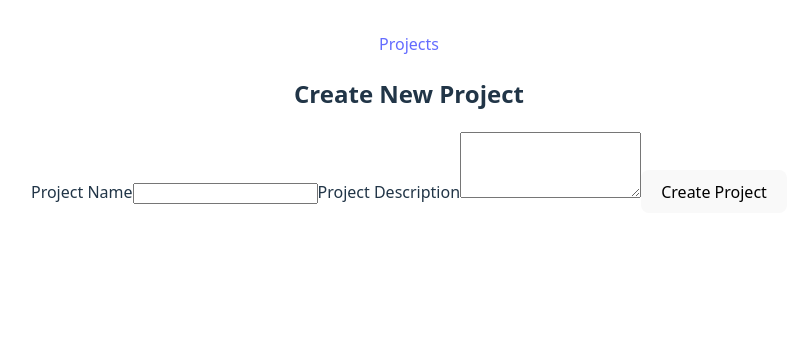
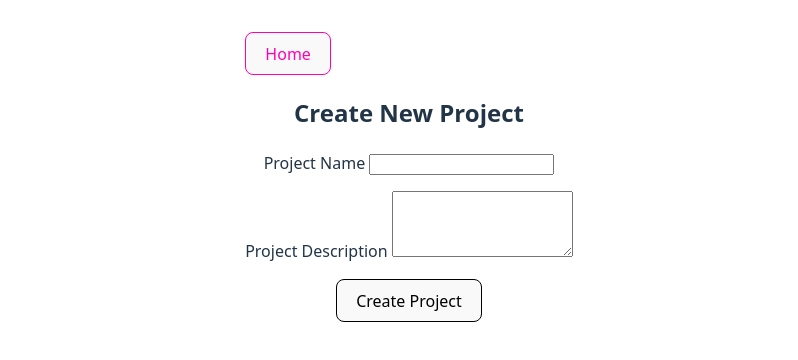
Before and after one commit to tetyana-pol/management-app, a React (Vite) app in the folder frontend/: page /create-project in a window 1280 px wide. Shown: the top 360 px of the page, without its empty margins (231-1029 px from the left). Built offline with nearby package versions, Linux system fonts and the light colour scheme.

Commit message:
change frontend form

```diff
--- a/frontend/src/components/CreateProjectForm.jsx
+++ b/frontend/src/components/CreateProjectForm.jsx
@@ -1,16 +1,18 @@
 import { useState } from "react";
-import { NavLink } from "react-router";
+import { useNavigate } from "react-router";
 import { addProject } from "../services/userService";
-import { z } from "zod";
+// import { z } from "zod";
 
 export const CreateProjectForm = () => {
   const [title, setTitle] = useState("");
   const [description, setDescription] = useState("");
 
-  const schema = z.object({
+  const navigate = useNavigate();
+
+  /* const schema = z.object({
     title: z.string(),
     description: z.string(),
-  });
+  }); */
 
   function handleSubmit(e) {
     e.preventDefault();
@@ -20,24 +22,23 @@ export const CreateProjectForm = () => {
       description: description.trim(),
     };
 
-    const data = schema.parse(data);
+    addProject(newProject);
 
-    addProject(newProject);
+    setTitle("");
+    setDescription("");
   }
 
   return (
     <div className="container">
-      <nav>
-        <NavLink
-          to="/projects"
-          className={({ isActive }) => (isActive ? "active" : undefined)}
-        >
-          Projects
-        </NavLink>
-      </nav>
+      <div className="details">
+        <button type="button" onClick={() => navigate("/")}>
+          Home
+        </button>
+      </div>
       <h2>Create New Project</h2>
       <form onSubmit={handleSubmit} noValidate>
-        <label htmlFor="name">Project Name</label>
+        <div>
+          <label htmlFor="name">Project Name </label>
           <input
             id="name"
             type="text"
@@ -45,8 +46,9 @@ export const CreateProjectForm = () => {
             onChange={(e) => setTitle(e.target.value)}
             aria-describedby="name-error"
           />
-
-        <label htmlFor="description">Project Description</label>
+        </div>
+        <div style={{ marginTop: "1rem" }}>
+          <label htmlFor="description">Project Description </label>
           <textarea
             id="description"
             rows="4"
@@ -54,10 +56,16 @@ export const CreateProjectForm = () => {
             onChange={(e) => setDescription(e.target.value)}
             aria-describedby="description-error"
           />
+        </div>
 
-        <button type="submit" style={{ marginTop: "1rem" }}>
+        <div>
+          <button
+            type="submit"
+            style={{ marginTop: "1rem", border: "1px solid" }}
+          >
             Create Project
           </button>
+        </div>
       </form>
     </div>
   );
--- a/frontend/src/components/ProjectDetailsPage.jsx
+++ b/frontend/src/components/ProjectDetailsPage.jsx
@@ -1,11 +1,10 @@
 import { useState } from "react";
 import { useQuery } from "@tanstack/react-query";
 import axios from "axios";
-import { useParams } from "react-router-dom";
+import { useParams, useNavigate } from "react-router-dom";
 import { addTask } from "../services/userService";
 
 export const ProjectDetailsPage = () => {
-  const [tasks, setTasks] = useState(null);
   const [showAddTaskForm, setShowAddTaskForm] = useState(false);
   const [newTask, setNewTask] = useState({
     title: "",
@@ -14,6 +13,8 @@ export const ProjectDetailsPage = () => {
   });
 
   const { projectId } = useParams();
+
+  const navigate = useNavigate();
 
   const { data: project } = useQuery({
     queryKey: ["project", projectId],
@@ -25,15 +26,14 @@ export const ProjectDetailsPage = () => {
         }),
   });
 
-  const { data } = useQuery({
+  const { data: tasks } = useQuery({
     queryKey: ["tasks", projectId],
     queryFn: async () =>
       await axios
         .get(`http://localhost:3000/tasks/project/${projectId}`)
         .then((res) => {
           return res.data;
-        })
-        .then((res) => setTasks(res)),
+        }),
   });
 
   const { data: users } = useQuery({
@@ -58,14 +58,7 @@ export const ProjectDetailsPage = () => {
 
   const handleStatusChange = async (id, value) => {
     try {
-      // Update the task status on the server
       await axios.patch(`http://localhost:3000/tasks/${id}`, { status: value });
-      // Update the local state
-      setTasks((prevTasks) =>
-        prevTasks.map((task) =>
-          task.id === id ? { ...task, status: value } : task
-        )
-      );
     } catch (error) {
       console.error("Error updating task status:", error);
     }
@@ -73,16 +66,9 @@ export const ProjectDetailsPage = () => {
 
   const handleAssignUser = async (id, value) => {
     try {
-      // Update the task status on the server
-      await axios.patch(`http://localhost:3000/tasks/user/${id}`, {
+      await axios.patch(`http://localhost:3000/tasks/${id}/user`, {
         userId: +value,
       });
-      // Update the local state
-      setTasks((prevTasks) =>
-        prevTasks.map((task) =>
-          task.id === id ? { ...task, userId: +value } : task
-        )
-      );
     } catch (error) {
       console.error("Error updating user assigment:", error);
     }
@@ -90,6 +76,11 @@ export const ProjectDetailsPage = () => {
 
   return (
     <div className="container">
+      <div className="details">
+        <button type="button" onClick={() => navigate("/")}>
+          Home
+        </button>
+      </div>
       <h3>Details</h3>
 
       <div>Project description: {project?.description}</div>
--- a/frontend/src/components/ProjectListPage.jsx
+++ b/frontend/src/components/ProjectListPage.jsx
@@ -1,8 +1,10 @@
-import { NavLink } from "react-router-dom";
+import { NavLink, useNavigate } from "react-router-dom";
 import { useQuery } from "@tanstack/react-query";
 import axios from "axios";
 
 export const ProjectListPage = () => {
+  const navigate = useNavigate();
+
   const { data: projects } = useQuery({
     queryKey: ["projects"],
     queryFn: async () =>
@@ -13,6 +15,11 @@ export const ProjectListPage = () => {
 
   return (
     <div className="container">
+      <div className="details">
+        <button type="button" onClick={() => navigate("/create-project")}>
+          New project
+        </button>
+      </div>
       <h3>All projects</h3>
       <ul>
         {projects?.map((el) => (
--- a/frontend/src/index.css
+++ b/frontend/src/index.css
@@ -25,7 +25,6 @@ a:hover {
 body {
   margin: 0;
   display: flex;
-
   min-width: 320px;
   min-height: 100vh;
 }
@@ -66,3 +65,12 @@ button:focus-visible {
     background-color: #f9f9f9;
   }
 }
+
+.details {
+  display: flex;
+}
+
+.details button {
+  color: rgb(255, 0, 179);
+  border: 1px solid;
+}
```
Also changed, not shown: 1 other file (tests, documents, lock files or other folders). Lines whose indentation alone changed are shown as unchanged.
